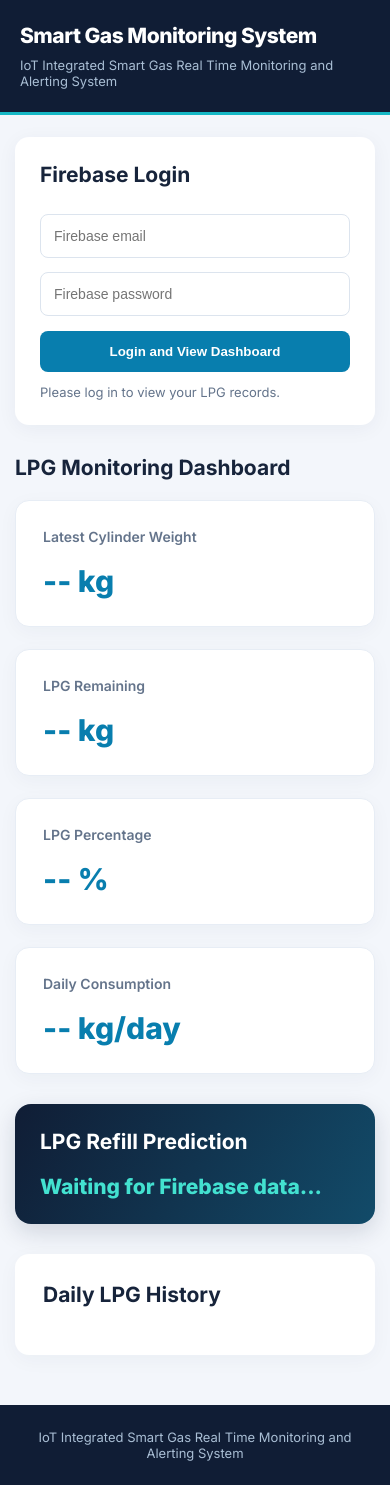
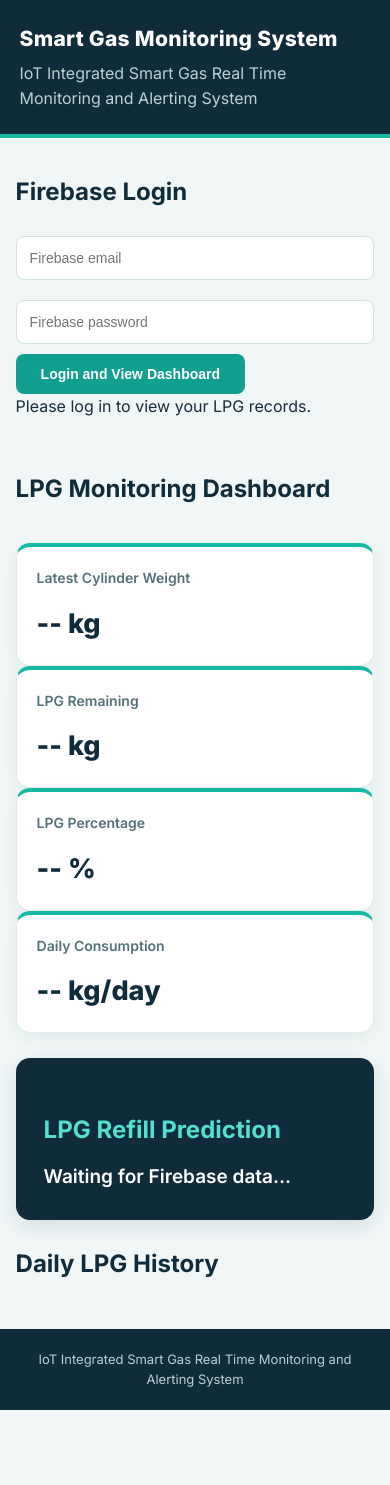
Before and after one commit to kokila0623/IOT-Integrated-Monitoring, a plain HTML site: page index.html in a window 390 px wide. After the commit the page ends 1410 px from the top, so only its background shows below. Drawn offline with Linux system fonts and the light colour scheme.

Commit message:
Update style.css

```diff
--- a/style.css
+++ b/style.css
@@ -9,205 +9,201 @@
 
 body {
     font-family: 'Inter', sans-serif;
-    background: #f3f6fb;
-    color: #17243b;
+    background: #f1f7f7;
+    color: #172b3a;
+    line-height: 1.6;
 }
 
 /* Header */
 header {
-    background: #101d35;
+    background: #102b3a;
     color: white;
-    padding: 28px 5%;
-    border-bottom: 3px solid #16b8c5;
+    padding: 28px 7%;
+    border-bottom: 4px solid #16b8a6;
 }
 
 header h1 {
     font-size: 27px;
     font-weight: 800;
-    letter-spacing: -0.5px;
+    letter-spacing: 0.3px;
 }
 
 header p {
-    color: #a9bed4;
-    margin-top: 9px;
-    font-size: 13px;
+    color: #b8d3d5;
+    margin-top: 5px;
 }
 
-/* Main layout */
+/* Main section */
 main {
-    max-width: 1250px;
+    width: 90%;
+    max-width: 1200px;
     margin: 35px auto;
-    padding: 0 25px;
 }
 
-section {
+/* Login section */
+#loginSection,
+.login-section {
+    background: white;
+    padding: 28px;
+    border-radius: 14px;
     margin-bottom: 30px;
-}
-
-h2 {
-    font-size: 21px;
-    font-weight: 700;
-    color: #17243b;
-    margin-bottom: 20px;
-}
-
-/* Login panel */
-#login {
-    background: white;
-    padding: 25px;
-    border-radius: 14px;
-    box-shadow: 0 4px 20px rgba(20, 40, 70, 0.05);
+    box-shadow: 0 5px 22px rgba(16, 43, 58, 0.07);
 }
 
 input {
+    width: 100%;
     padding: 13px;
-    border: 1px solid #dce4ee;
+    margin: 10px 0;
+    border: 1px solid #d2e1e2;
     border-radius: 8px;
-    margin: 5px 8px 5px 0;
-    width: 230px;
     font-size: 14px;
 }
 
+input:focus {
+    outline: none;
+    border-color: #16a99a;
+    box-shadow: 0 0 0 3px rgba(22, 184, 166, 0.12);
+}
+
+/* Buttons */
 button {
-    background: #087eae;
+    background: #119f91;
     color: white;
     border: none;
-    padding: 13px 22px;
+    padding: 12px 25px;
     border-radius: 8px;
+    font-size: 14px;
     font-weight: 600;
     cursor: pointer;
+    transition: 0.3s;
 }
 
 button:hover {
-    background: #075f85;
-}
-
-#loginMessage {
-    margin-top: 12px;
-    font-size: 13px;
-    color: #64748b;
+    background: #087e75;
 }
 
 /* Dashboard cards */
-.container {
+#dashboard,
+.dashboard,
+.cards,
+.card-container {
     display: grid;
-    grid-template-columns: repeat(2, 1fr);
-    gap: 22px;
+    grid-template-columns: repeat(auto-fit, minmax(220px, 1fr));
+    gap: 20px;
+    margin: 25px 0;
 }
 
 .card {
     background: white;
-    padding: 27px;
+    padding: 25px;
     border-radius: 14px;
-    border: 1px solid #e7edf5;
-    box-shadow: 0 5px 20px rgba(20, 40, 70, 0.04);
-    transition: transform 0.2s, box-shadow 0.2s;
-}
-
-.card:hover {
-    transform: translateY(-4px);
-    box-shadow: 0 10px 25px rgba(20, 40, 70, 0.09);
+    border: 1px solid #e0ebeb;
+    box-shadow: 0 5px 18px rgba(16, 43, 58, 0.06);
+    border-top: 4px solid #16b8a6;
 }
 
 .card h3 {
+    color: #547078;
     font-size: 14px;
-    color: #64748b;
     font-weight: 600;
-    margin-bottom: 18px;
+    margin-bottom: 12px;
 }
 
 .card p {
-    font-size: 30px;
-    color: #087eae;
+    color: #102b3a;
+    font-size: 27px;
     font-weight: 800;
 }
 
 /* LPG progress bar */
 .progress-container {
-    height: 12px;
-    width: 100%;
-    background: #e8eef5;
+    background: #e1eeee;
+    height: 10px;
     border-radius: 20px;
     overflow: hidden;
-    margin-top: 20px;
+    margin-top: 15px;
 }
 
 .progress-bar {
+    background: linear-gradient(90deg, #16b8a6, #087e75);
     height: 100%;
     width: 0%;
-    background: linear-gradient(90deg, #087eae, #19c5b4);
     border-radius: 20px;
     transition: width 0.5s ease;
 }
 
-/* Prediction panel */
-#prediction {
-    background: linear-gradient(120deg, #101d35, #124b69);
+/* Prediction section */
+#prediction,
+.prediction {
+    background: #102b3a;
     color: white;
-    padding: 35px;
-    border-radius: 16px;
-    box-shadow: 0 8px 25px rgba(16, 29, 53, 0.15);
+    padding: 28px;
+    border-radius: 14px;
+    margin: 25px 0;
+    box-shadow: 0 6px 20px rgba(16, 43, 58, 0.12);
 }
 
-#prediction h2 {
-    color: white;
+#prediction h2,
+.prediction h2 {
+    color: #54dfcf;
+    margin-bottom: 12px;
 }
 
 #predictionResult {
-    font-size: 25px;
-    font-weight: 800;
-    color: #43e1d0;
-    margin-top: 15px;
+    color: white;
+    font-size: 19px;
+    font-weight: 600;
 }
 
-/* History */
-#history {
-    background: white;
-    padding: 28px;
-    border-radius: 14px;
-    box-shadow: 0 5px 20px rgba(20, 40, 70, 0.04);
-    overflow-x: auto;
-}
-
+/* History section */
 table {
     width: 100%;
     border-collapse: collapse;
-    margin-top: 15px;
-    min-width: 550px;
+    background: white;
+    margin-top: 18px;
+    border-radius: 10px;
+    overflow: hidden;
 }
 
 th {
-    background: #edf4fa;
-    color: #334e68;
-    padding: 15px;
+    background: #147f7b;
+    color: white;
+    padding: 14px;
     text-align: left;
     font-size: 13px;
 }
 
 td {
-    padding: 15px;
-    border-bottom: 1px solid #edf1f5;
+    padding: 13px;
+    border-bottom: 1px solid #e5eeee;
+    color: #344e55;
     font-size: 13px;
 }
 
 tr:hover td {
-    background: #f6fafc;
+    background: #effafa;
+}
+
+/* Section headings */
+h2 {
+    color: #102b3a;
+    margin: 25px 0 15px;
 }
 
 /* Footer */
 footer {
-    background: #101d35;
-    color: #a9bed4;
+    background: #102b3a;
+    color: #b8d3d5;
     text-align: center;
-    padding: 24px;
+    padding: 20px;
+    margin-top: 45px;
     font-size: 13px;
-    margin-top: 50px;
 }
 
-/* Mobile responsive */
-@media (max-width: 650px) {
+/* Mobile view */
+@media (max-width: 600px) {
     header {
-        padding: 23px 20px;
+        padding: 22px 5%;
     }
 
     header h1 {
@@ -215,29 +211,15 @@ footer {
     }
 
     main {
-        padding: 0 15px;
-        margin-top: 22px;
+        width: 92%;
     }
 
-    .container {
-        grid-template-columns: 1fr;
+    .card {
+        padding: 20px;
     }
 
-    input {
-        width: 100%;
-        margin: 7px 0;
-    }
-
-    button {
-        width: 100%;
-        margin-top: 8px;
-    }
-
-    #prediction {
-        padding: 25px;
-    }
-
-    #predictionResult {
-        font-size: 21px;
+    table {
+        display: block;
+        overflow-x: auto;
     }
 }
```
